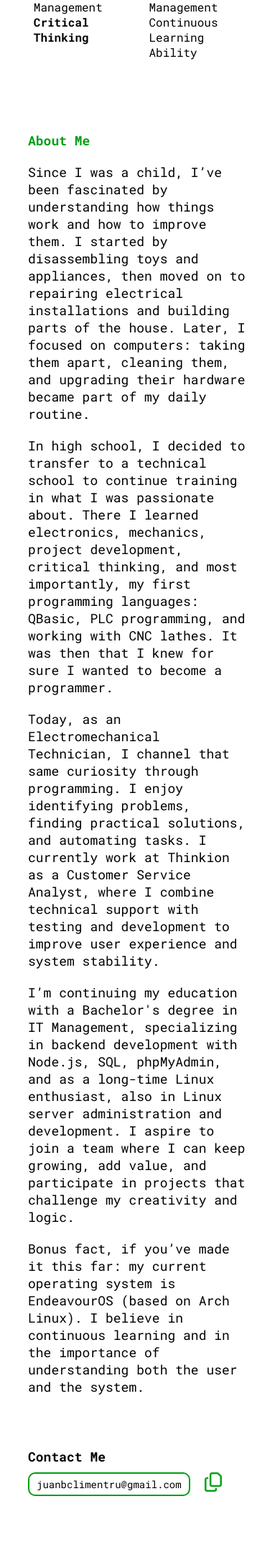
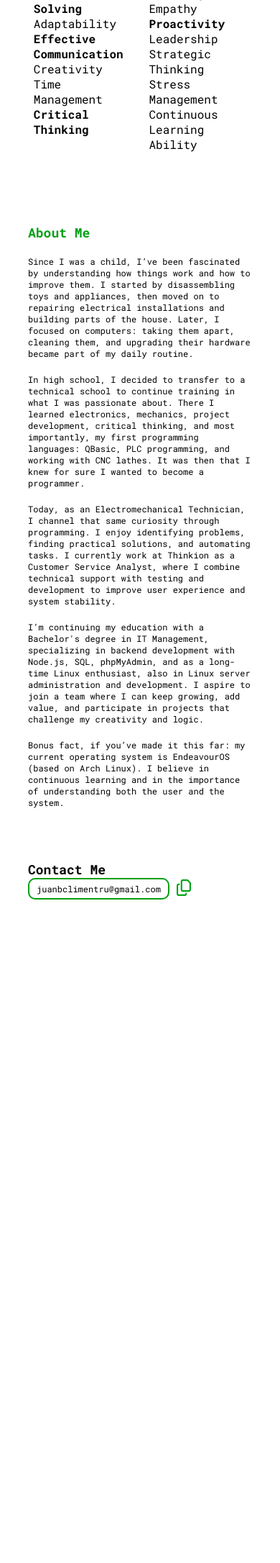
Before and after one commit to juanbcliment/JuanBCliment, a PHP site: page / in a window 390 px wide. Shown: the part 2595-4767 px from the top of the page at 72% size. After the commit the page ends 3845 px from the top, so only its background shows below. Run offline with PHP 8.4, Linux system fonts and the light colour scheme; some libraries are stand-ins or nearby versions.

Commit message:
actualizacion de cv y fixe copy btn en 480

```diff
--- a/index.html
+++ b/index.html
@@ -102,6 +102,7 @@
                         <p data-section="experience" data-value="first-job-description-9"></p>
                         <p data-section="experience" data-value="first-job-description-10"></p>
                         <p data-section="experience" data-value="first-job-description-11"></p>
+                        <p data-section="experience" data-value="first-job-description-12"></p>
 
 
                     </div>
--- a/public/css/style.css
+++ b/public/css/style.css
@@ -47,6 +47,7 @@ a {
     text-decoration: none;
     color: #000;
 }
+
 /*=================================== dark mode ================================================ */
 
 
@@ -54,6 +55,7 @@ body.active_dark {
     background-color: #1A202C;
     color: #e8e6e3;
 }
+
 body.active_dark footer a {
 
     color: #e8e6e3;
@@ -64,30 +66,36 @@ body.active_dark .menu {
     color: #FFFFFF;
 }
 
-body.active_dark .menu__link{
+body.active_dark .menu__link {
     background-color: #0B1A37;
     color: #FFFFFF;
 }
-body.active_dark .menu__link:hover{
+
+body.active_dark .menu__link:hover {
     color: #009E12;
 }
+
 body.active_dark .border {
     background-color: #0B1A37;
     color: #FFFFFF;
 }
+
 body.active_dark .btn-cv,
 body.active_dark a,
 body.active_dark p {
     color: #FFFFFF;
 }
-.body.active_dark .menu__links{
+
+.body.active_dark .menu__links {
     background-color: #0B1A37;
 }
+
 body.active_dark .menu__link.active-nav-link {
     color: #009E12;
     font-weight: bold;
 
 }
+
 body.active_dark .switch_language p {
     color: #FFFFFF;
 }
@@ -101,6 +109,7 @@ body.active_dark .menu_option_language li:last-child.active p#spanish {
 body.active_dark .switch_language p:first-child {
     color: transparent;
 }
+
 body.active_dark .switch_language.active p:first-child {
     color: #FFFFFF;
 }
@@ -362,7 +371,7 @@ main {
 
 #aboutMe p {
     margin-top: 20px;
-    font-size: 18px;
+
 
 
 }
@@ -643,6 +652,7 @@ main {
     .experience_ind h4 {
         margin-bottom: 1px;
     }
+
     /* contact  */
     #contact {
         margin-top: 0px;
@@ -702,22 +712,27 @@ main {
 
     /* contacto */
     #email-text {
-        font-size: 14px;
+        font-size: 12px;
     }
 
     .row-contact {
         margin-top: 10px;
         margin-bottom: 30px;
+        margin: 0 auto;
+        padding: 0;
     }
 
     .copy-button {
-
-        width: 24px;
-        height: 24px;
+        margin-top: 2px;
+        width: 20px;
+        height: 20px;
+        right: 10px;
 
     }
+
     .copy-message {
         font-size: 12px;
-
+        padding: 2px 5px;
+        left: 30px;
     }
 }
--- a/public/languages/en.json
+++ b/public/languages/en.json
@@ -12,7 +12,7 @@
     },
     "cv": {
         "description-cv": "CV English",
-        "cv-href": "https://drive.google.com/file/d/1p-5FdNxcfQqedVi7gySUsPffsQEfUkc6/view?usp=sharing"
+        "cv-href": "https://drive.google.com/file/d/1C0aEYMqe1wAvuyVcqH-Zlca_K-wDo9t7/view?usp=sharing"
     },
     "experience": {
         "experience-title": "Experience",
@@ -30,6 +30,7 @@
         "first-job-description-9": "Creation of detailed and easy-to-understand guides for new system features. <br>",
         "first-job-description-10": "Development of a custom script for extracting specific data during bulk uploads in Postman.",
         "first-job-description-11": "Suggested several well-documented system improvements and new designs in Figma for specific parts of the system, making it more intuitive and reducing client errors and training times.",
+        "first-job-description-12": "Implemented an automated system for managing and assigning support tickets. Using PHP, the script interacts with the Freshdesk API to retrieve pending tickets and assigns them to operational agents using a round-robin algorithm, ensuring a fair distribution of workload and improving team efficiency.",
         "second-job-title": "Quality Control Technician",
         "second-job-company": "Novatech S.A",
         "second-job-dates": "August 2016 - October 2016",
--- a/public/languages/es.json
+++ b/public/languages/es.json
@@ -12,7 +12,8 @@
     },
     "cv": {
         "description-cv": "CV Español",
-        "cv-href": "https://drive.google.com/file/d/1_ElzoEC3zr_LQIcxzeeqzPtEqjFkNt5i/view?usp=sharing"
+        "cv-href": "https://drive.google.com/file/d/1lf_iLOX8PHcX6o7trvpPqQe4j99p2NWr/view?usp=sharing"
+
     },
     "experience": {
         "experience-title": "Experiencia",
@@ -30,6 +31,7 @@
         "first-job-description-9": "Creación de guías detalladas y fáciles de entender, de las nuevas funcionalidades del sistema. <br> ",
         "first-job-description-10": "Desarrollo de Script personalizado, para la extracción de datos específicos al momento de hacer cargas masivas en postman.",
         "first-job-description-11": "Sugerir varias mejoras del sistema bien detalladas y nuevos diseños en Figma, para partes concretas del sistema, logrando que sea mas intuitivo, reduciendo fallos de clientes y tiempos de capacitación.",
+        "first-job-description-12": "Implementé un sistema automatizado para la gestión y asignación de tickets de soporte. Utilizando PHP, el script interactúa con la API de Freshdesk para obtener tickets pendientes y los asigna a agentes operativos mediante un algoritmo de rotación (round-robin), garantizando una distribución justa de la carga de trabajo y mejorando la eficiencia del equipo.",
         "second-job-title": "Técnico en Control de calidad",
         "second-job-company": "Novatech S.A",
         "second-job-dates": "Agosto 2016 - Octubre 2016",
```
